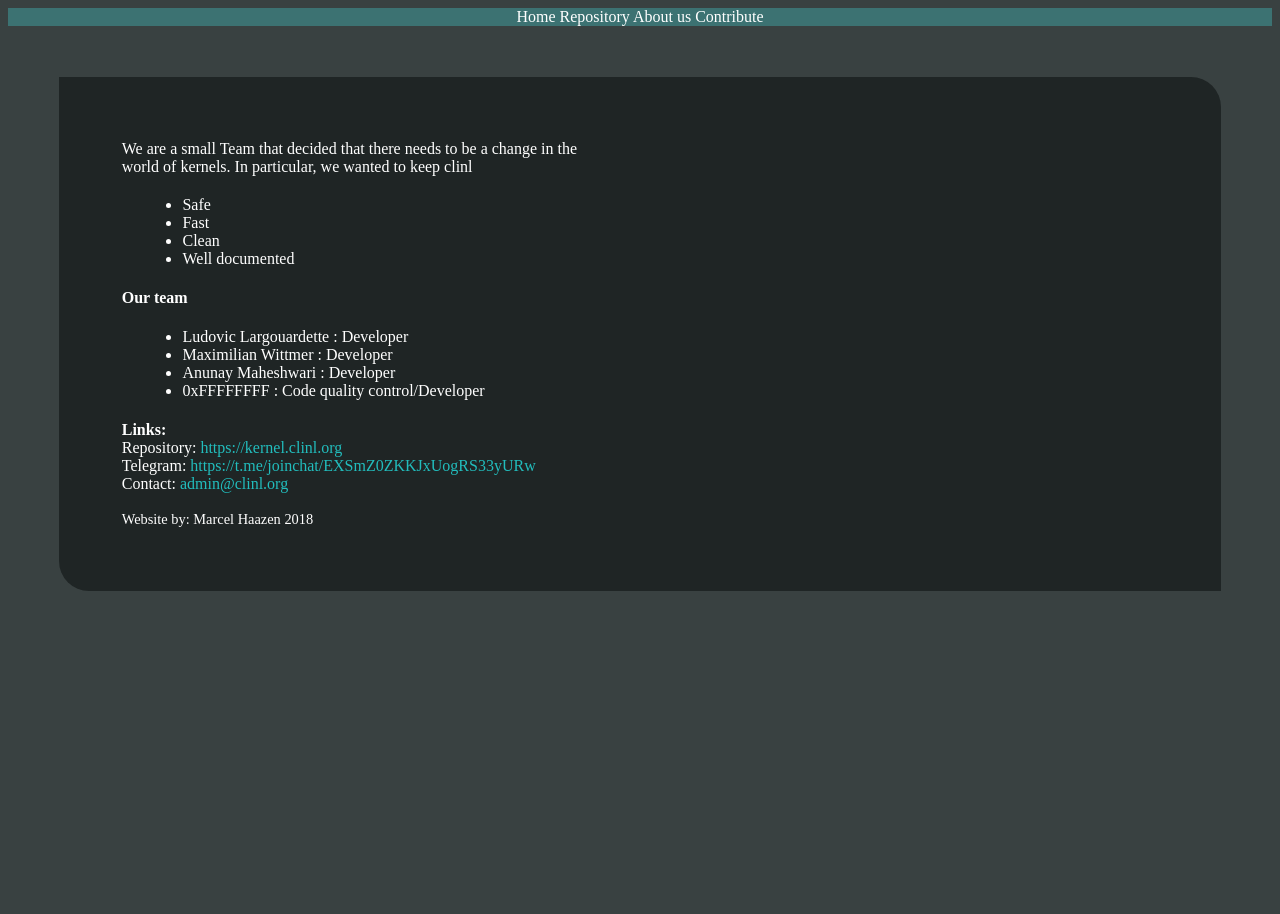
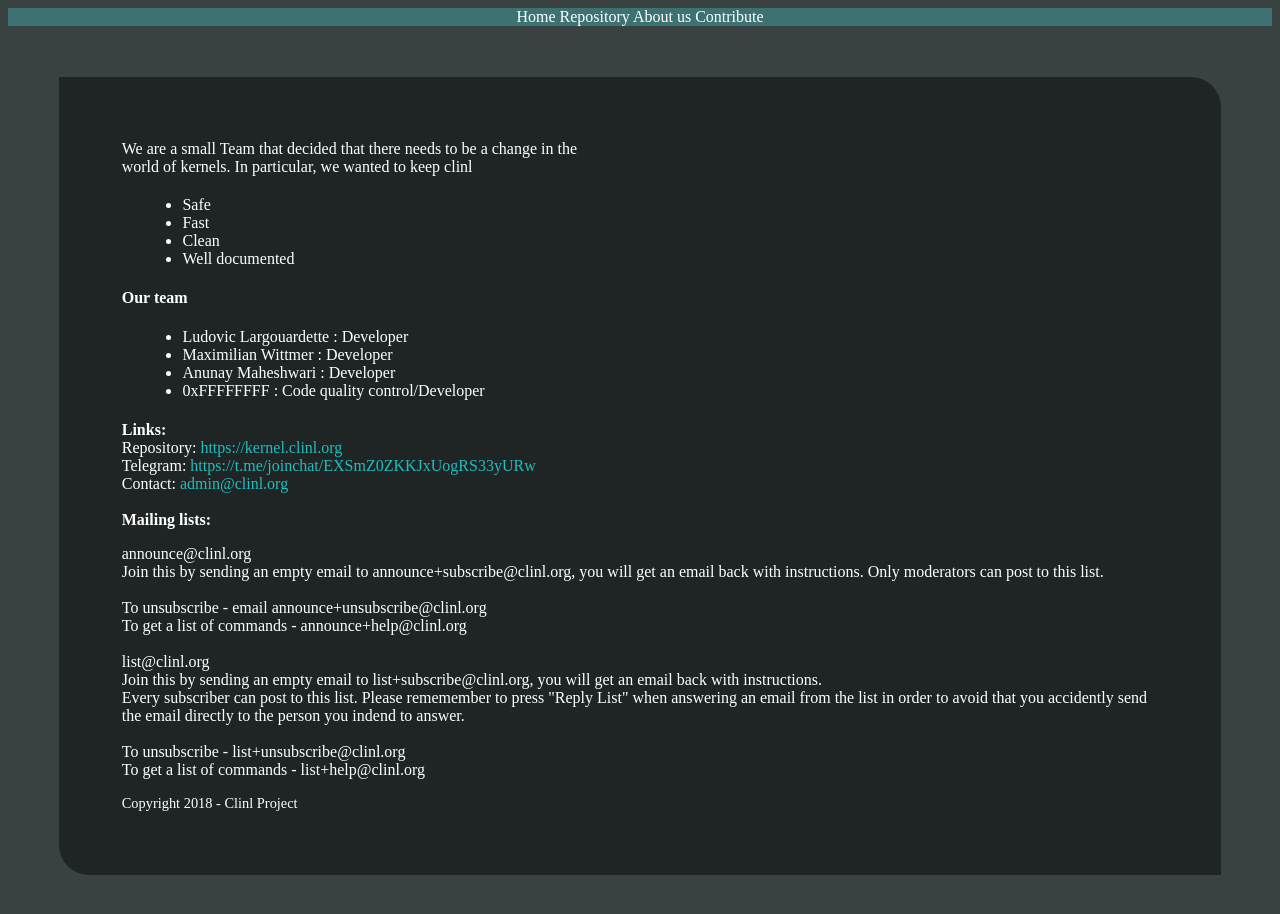
Before and after one commit to nekocentral/Clinl_Site, a plain HTML site: page aboutus.html in a window 1280 px wide. Before the commit the page ends 800 px from the top, so only its background shows below. Drawn offline with Linux system fonts and the light colour scheme.

Commit message:
Updated about with mailing list and updated contributers

```diff
--- a/aboutus.html
+++ b/aboutus.html
@@ -43,8 +43,20 @@
         <a href="mailto:admin@clinl.org">admin@clinl.org</a>
         <br>
         <br>
+        <span class="big">Mailing lists:</span>
+        <p>announce@clinl.org<br>
+Join this by sending an empty email to announce+subscribe@clinl.org, you will get an email back with instructions.
+Only moderators can post to this list.<br><br>
+To unsubscribe - email announce+unsubscribe@clinl.org<br>
+To get a list of commands - announce+help@clinl.org<br><br>
+list@clinl.org <br>
+
+Join this by sending an empty email to list+subscribe@clinl.org, you will get an email back with instructions.<br>
+Every subscriber can post to this list. Please rememember to press "Reply List" when answering an email from the list in order to avoid that you accidently send the email directly to the person you indend to answer.<br><br>
+To unsubscribe - list+unsubscribe@clinl.org<br>
+To get a list of commands - list+help@clinl.org</p>
         <span class="impress">
-            Website by: Marcel Haazen 2018
+            Copyright 2018 - Clinl Project
         </span>
     </div>
 </body>
```
Also changed, not shown: contribute.html (+1 -1 lines).
